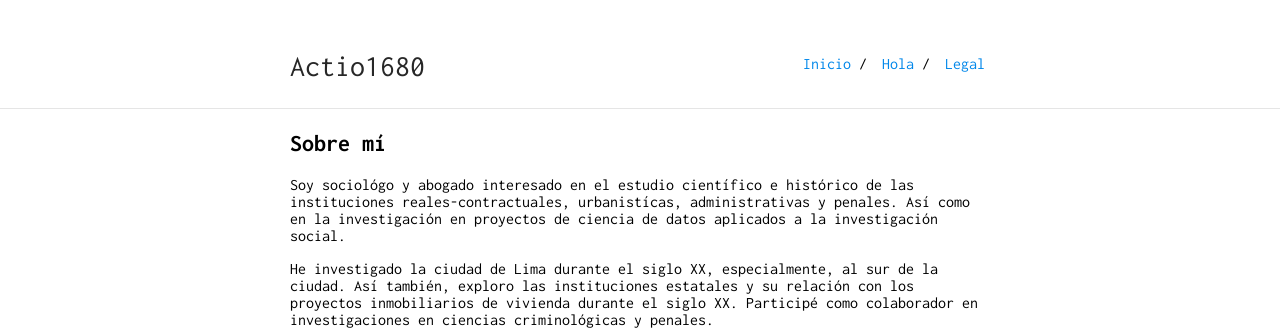
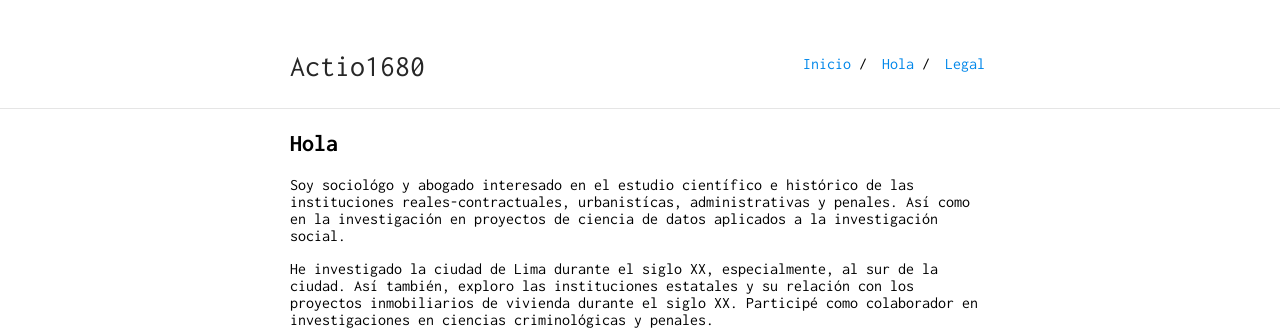
Before and after one commit to actio1680/actio1680.github.io, a Jekyll site: the page built from hola.md, in a window 1280 px wide. Shown: the top 330 px of the page. Built offline with Jekyll 4.4.1, drawn with Linux system fonts in a browser that asks for light colours; our own code applies the rules of GitHub Pages for plain Markdown files.

Commit message:
Update hola.md
informalización

```diff
--- a/hola.md
+++ b/hola.md
@@ -2,7 +2,7 @@
 layout: default
 ---
 
-## Sobre mí
+## Hola
 
 Soy sociológo y abogado interesado en el estudio científico e histórico de las instituciones reales-contractuales, urbanistícas, administrativas y penales. Así como en la investigación en proyectos de ciencia de datos aplicados a la investigación social.
 
```
